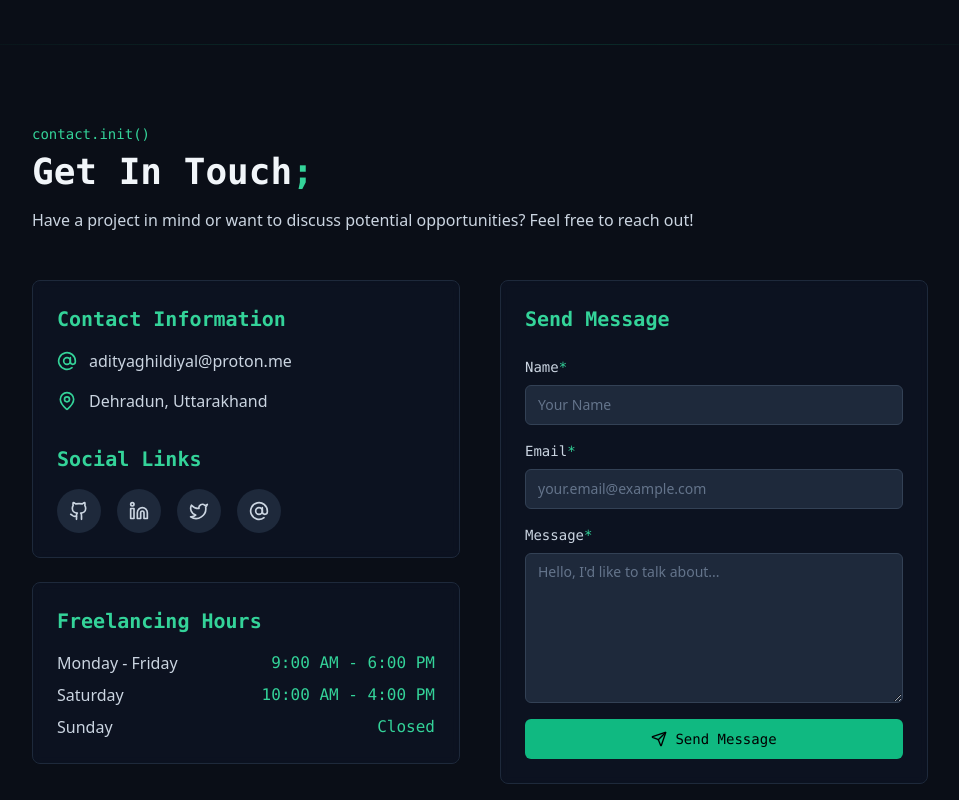
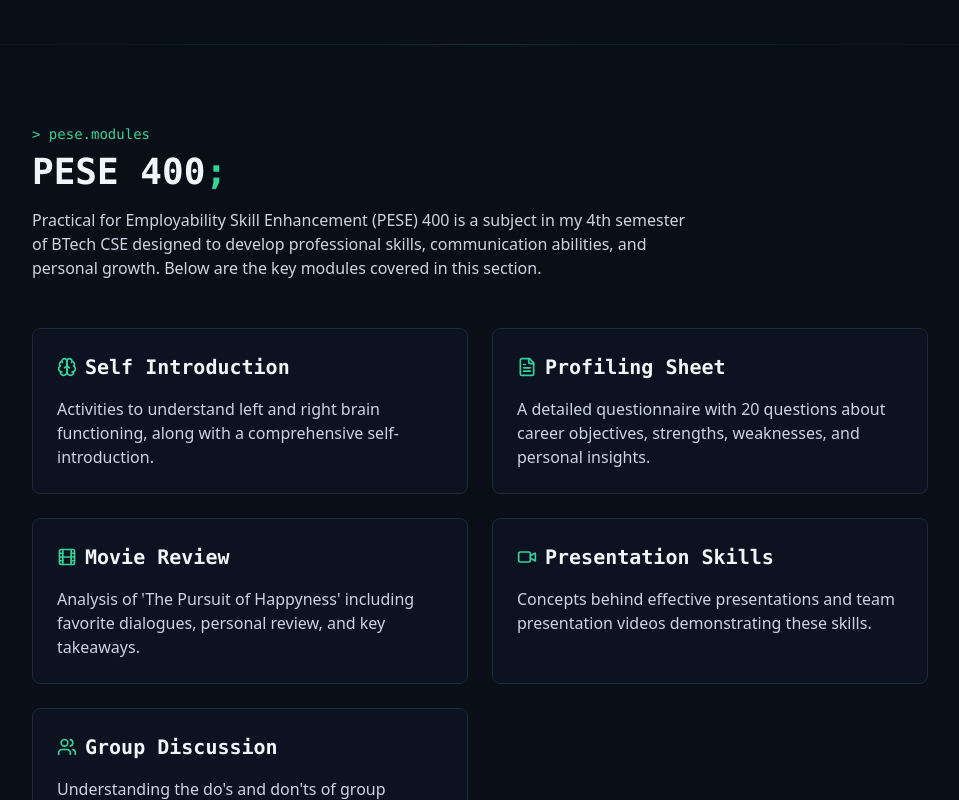
Before and after one commit to AdityaGhildiyal/AdityaGPortfolio, a Next.js app: page / in a window 1280 px wide. Shown: the part 6120-6920 px from the top of the page, without its empty margins (160-1119 px from the left). Built offline with nearby package versions, Linux system fonts and the light colour scheme.

Commit message:
added pese-section

```diff
--- a/app/page.tsx
+++ b/app/page.tsx
@@ -9,6 +9,8 @@ import ExperienceTimeline from "@/components/experience-timeline"
 import Testimonials from "@/components/testimonials"
 import BlogPreview from "@/components/blog-preview"
 import Achievements from "@/components/achievements"
+
+import PESESection from "@/components/pese-section"
 
 import CustomCursor from "@/components/custom-cursor"
 import Navigation from "@/components/navigation"
@@ -31,6 +33,7 @@ export default function Home() {
         </div>
         <ExperienceTimeline />
         <Projects />
+        <PESESection />
         <Contact />
       </div>
     </main>
--- /dev/null
+++ b/components/pese-section.tsx
@@ -0,0 +1,113 @@
+"use client"
+
+import { motion } from "framer-motion"
+import { useInView } from "framer-motion"
+import { useRef } from "react"
+import { FileText, Film, Video, Users, Brain, ArrowRight } from "lucide-react"
+import { Button } from "@/components/ui/button"
+import Link from "next/link"
+
+export default function PESESection() {
+  const ref = useRef(null)
+  const isInView = useInView(ref, { once: true, amount: 0.3 })
+
+  const containerVariants = {
+    hidden: { opacity: 0 },
+    visible: {
+      opacity: 1,
+      transition: {
+        staggerChildren: 0.2,
+      },
+    },
+  }
+
+  const itemVariants = {
+    hidden: { opacity: 0, y: 20 },
+    visible: {
+      opacity: 1,
+      y: 0,
+      transition: { duration: 0.6 },
+    },
+  }
+
+  const peseModules = [
+    {
+      icon: <Brain className="w-5 h-5 text-emerald-400" />,
+      title: "Self Introduction",
+      description:
+        "Activities to understand left and right brain functioning, along with a comprehensive self-introduction.",
+    },
+    {
+      icon: <FileText className="w-5 h-5 text-emerald-400" />,
+      title: "Profiling Sheet",
+      description:
+        "A detailed questionnaire with 20 questions about career objectives, strengths, weaknesses, and personal insights.",
+    },
+    {
+      icon: <Film className="w-5 h-5 text-emerald-400" />,
+      title: "Movie Review",
+      description:
+        "Analysis of 'The Pursuit of Happyness' including favorite dialogues, personal review, and key takeaways.",
+    },
+    {
+      icon: <Video className="w-5 h-5 text-emerald-400" />,
+      title: "Presentation Skills",
+      description: "Concepts behind effective presentations and team presentation videos demonstrating these skills.",
+    },
+    {
+      icon: <Users className="w-5 h-5 text-emerald-400" />,
+      title: "Group Discussion",
+      description:
+        "Understanding the do's and don'ts of group discussions, different types, and idea generation techniques.",
+    },
+  ]
+
+  return (
+    <section id="pese-section" className="py-20 relative" ref={ref}>
+      <div className="absolute left-0 top-0 w-full h-px bg-gradient-to-r from-transparent via-emerald-500 to-transparent opacity-20"></div>
+
+      <motion.div
+        variants={containerVariants}
+        initial="hidden"
+        animate={isInView ? "visible" : "hidden"}
+        className="max-w-4xl mx-auto"
+      >
+        <motion.div variants={itemVariants} className="mb-12">
+          <div className="text-sm font-mono text-emerald-400 mb-2">&gt; pese.modules</div>
+          <h2 className="text-3xl md:text-4xl font-bold mb-4 font-mono">
+            PESE 400<span className="text-emerald-400">;</span>
+          </h2>
+          <p className="text-slate-300 max-w-2xl">
+            Practical for Employability Skill Enhancement (PESE) 400 is a subject in my 4th semester of BTech CSE
+            designed to develop professional skills, communication abilities, and personal growth. Below are the key
+            modules covered in this section.
+          </p>
+        </motion.div>
+
+        <motion.div variants={containerVariants} className="grid grid-cols-1 md:grid-cols-2 gap-6 mb-10">
+          {peseModules.map((module, index) => (
+            <motion.div
+              key={index}
+              variants={itemVariants}
+              className="bg-slate-900/50 p-6 rounded-lg border border-slate-800 backdrop-blur-sm"
+            >
+              <div className="flex items-center mb-4">
+                {module.icon}
+                <h3 className="text-xl font-semibold font-mono ml-2">{module.title}</h3>
+              </div>
+              <p className="text-slate-300">{module.description}</p>
+            </motion.div>
+          ))}
+        </motion.div>
+
+        <motion.div variants={itemVariants} className="text-center">
+          <Link href="/pese">
+            <Button className="bg-emerald-500 hover:bg-emerald-600 text-black font-mono">
+              Explore PESE 400 <ArrowRight className="ml-2 h-4 w-4" />
+            </Button>
+          </Link>
+        </motion.div>
+      </motion.div>
+    </section>
+  )
+}
```
